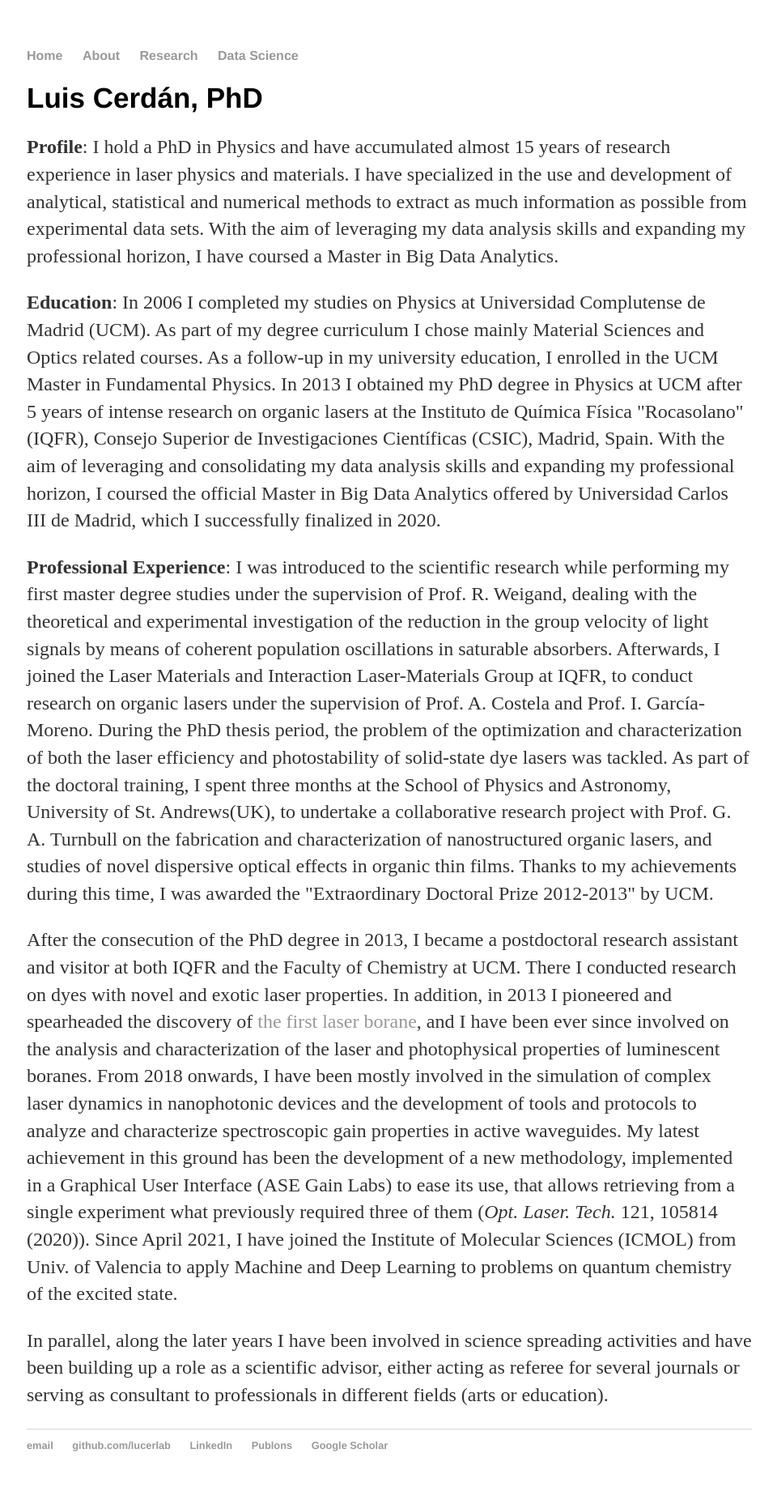
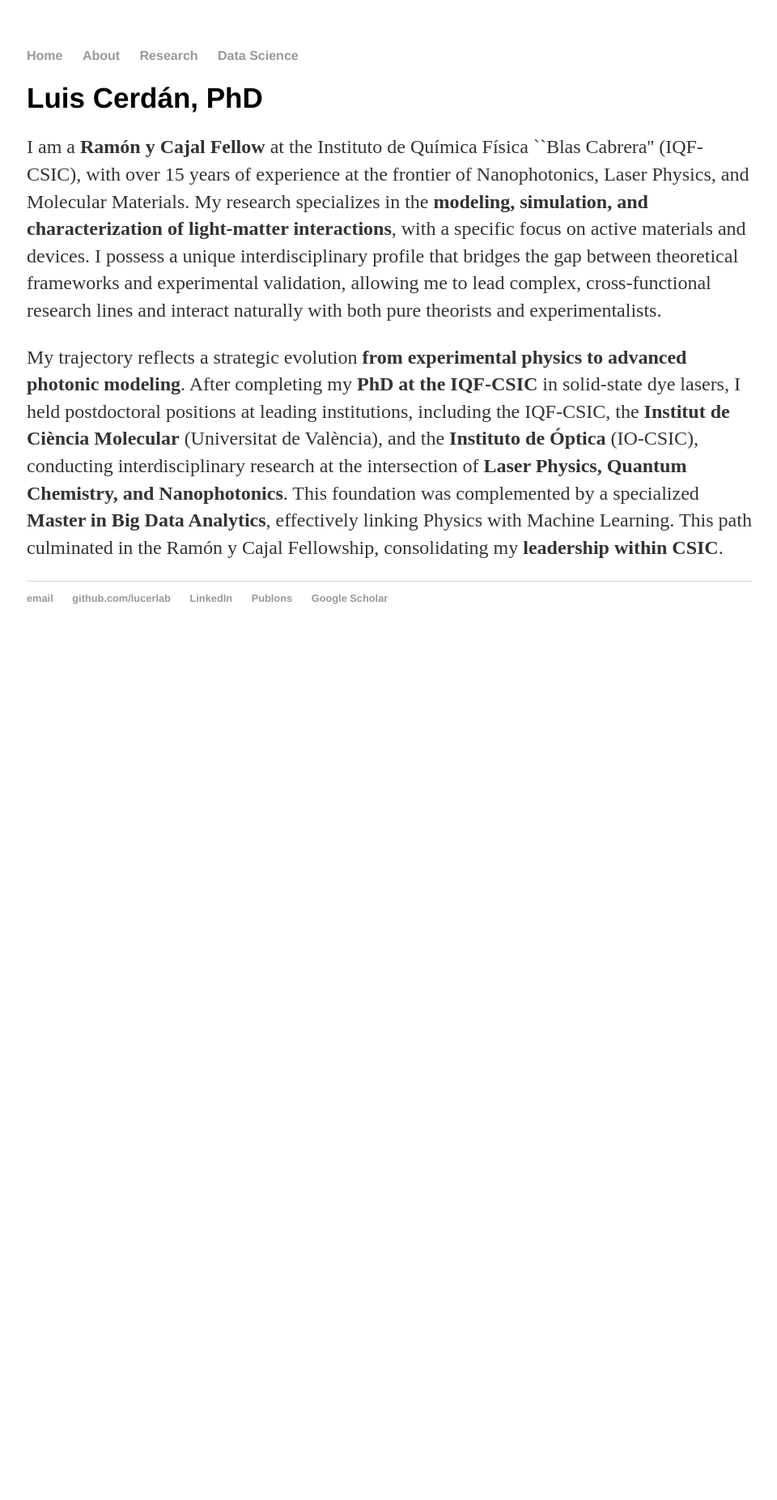
Before and after one commit to lucerlab/lucerlab.github.io, a Jekyll site: the page built from about/index.html, in a window 1280 px wide. Shown: the whole page at 81% size, without its empty margins (159-1119 px from the left). Built offline with Jekyll 4.4.1, drawn with Linux system fonts in a browser that asks for light colours; after the commit the page ends 900 px from its top, so only the background shows below that.

Commit message:
Update index.html

```diff
--- a/about/index.html
+++ b/about/index.html
@@ -9,47 +9,9 @@ title: LuCer Lab
 
 <p>
 
-<b>Profile</b>: I hold a PhD in Physics and have accumulated almost 15
-years of research experience in laser physics and materials. I have specialized in the use and
- development of analytical, statistical and numerical methods to extract as much information as possible from experimental
- data sets. With the aim of leveraging my data analysis skills and expanding my professional horizon, I have coursed a Master in Big Data Analytics.   </p>
-
-	<p>
-<b>Education</b>: In 2006 I completed my studies on Physics at Universidad Complutense de Madrid (UCM). As part of my degree
-curriculum I chose mainly Material Sciences and Optics related courses. As a follow-up in my university education, I
-enrolled in the UCM Master in Fundamental Physics. In 2013 I obtained my PhD
-degree in Physics at UCM after 5 years of intense research on organic lasers at the Instituto de Química Física "Rocasolano" (IQFR),
-Consejo Superior de Investigaciones Científicas (CSIC), Madrid, Spain. With the aim of
-leveraging and consolidating my data analysis skills and expanding my professional horizon, I coursed the
-official Master in Big Data Analytics offered by Universidad Carlos III de Madrid, which I successfully finalized in 2020. </p>
+I am a <b>Ramón y Cajal Fellow</b> at the Instituto de Química Física ``Blas Cabrera'' (IQF-CSIC), with over 15 years of experience at the frontier of Nanophotonics, Laser Physics, and Molecular Materials. My research specializes in the <b>modeling, simulation, and characterization of light-matter interactions</b>, with a specific focus on active materials and devices. I possess a unique interdisciplinary profile that bridges the gap between theoretical frameworks and experimental validation, allowing me to lead complex, cross-functional research lines and interact naturally with both pure theorists and experimentalists.</p>
 
 <p>
-<b>Professional Experience</b>: I was introduced to the scientific research while performing my first master degree studies under the supervision of
-Prof. R. Weigand, dealing with the theoretical and experimental investigation of the reduction in the group velocity of
-light signals by means of coherent population oscillations in saturable absorbers. Afterwards, I joined the Laser Materials
-and Interaction Laser-Materials Group at IQFR, to conduct research on organic lasers under the supervision of Prof. A. Costela and
-Prof. I. García-Moreno. During the PhD thesis period, the problem of the optimization and characterization of both
-the laser efficiency and photostability of solid-state dye lasers was tackled. As part of the
-doctoral training, I spent three months at the School of Physics and Astronomy, University of St. Andrews(UK),
-to undertake a collaborative research project with Prof. G. A. Turnbull on the fabrication and characterization
-of nanostructured organic lasers, and studies of novel dispersive optical effects in organic thin films. Thanks to my
-achievements during this time, I was awarded the "Extraordinary Doctoral Prize 2012-2013" by UCM.</p>
-
-<p>
-After the consecution of the PhD degree in 2013, I became a postdoctoral research assistant and visitor at both
-IQFR and the Faculty of Chemistry at UCM. There I conducted research on dyes with novel and exotic
-laser properties. In addition, in 2013 I pioneered and spearheaded the discovery of <a href="https://www.nature.com/articles/ncomms6958/">the first laser borane</a>,
-and I have been ever since involved on the analysis and characterization of the laser and photophysical properties
-of luminescent boranes. From 2018 onwards, I have been mostly involved in the simulation of complex laser dynamics in nanophotonic devices and the
-development of tools and protocols to analyze and characterize spectroscopic gain properties in active waveguides. My
-latest achievement in this ground has been the development of a new methodology, implemented in a Graphical User
-Interface (ASE Gain Labs) to ease its use, that allows retrieving from a single experiment what previously required
-three of them (<em>Opt. Laser. Tech.</em> 121, 105814 (2020)). Since April 2021, I have joined the Institute of Molecular Sciences (ICMOL)
-from Univ. of Valencia to apply Machine and Deep Learning to problems on quantum chemistry of the excited state.</p>
-
-<p>
-In parallel, along the later years I have been involved in science spreading activities and have been building up
-a role as a scientific advisor, either acting as referee for several journals or serving as consultant to professionals in
-different fields (arts or education).</p>
+My trajectory reflects a strategic evolution <b>from experimental physics to advanced photonic modeling</b>. After completing my <b>PhD at the IQF-CSIC</b> in solid-state dye lasers, I held postdoctoral positions at leading institutions, including the IQF-CSIC, the <b>Institut de Ciència Molecular</b> (Universitat de València), and the <b>Instituto de Óptica</b> (IO-CSIC), conducting interdisciplinary research at the intersection of <b>Laser Physics, Quantum Chemistry, and Nanophotonics</b>. This foundation was complemented by a specialized <b>Master in Big Data Analytics</b>, effectively linking Physics with Machine Learning. This path culminated in the Ramón y Cajal Fellowship, consolidating my <b>leadership within CSIC</b>.</p>
 
 </div><!-- /.blurb -->
```
